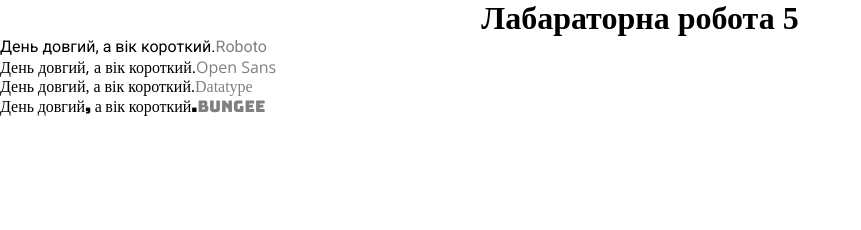
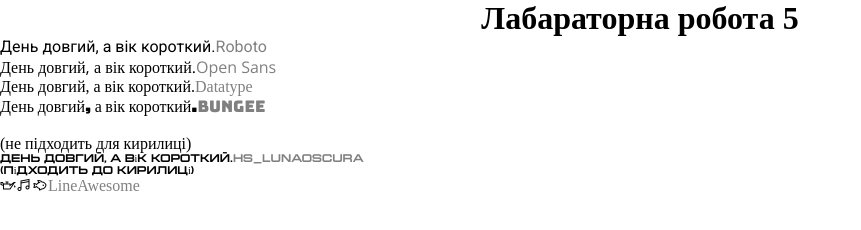
Before and after one commit to Michael32034/college-homework, a plain HTML site: page laboratory_5/index.html in a window 1280 px wide. Shown: the whole page, without its empty margins (0-861 px from the left). Drawn offline with nearby package versions, Linux system fonts and the light colour scheme; a web font is replaced by a local one.

Commit message:
Add more font

```diff
--- a/laboratory_5/index.css
+++ b/laboratory_5/index.css
@@ -1,3 +1,8 @@
+@font-face {
+  font-family: "HS_LunaObscura";
+  src: url("./hs_lunaobscura/HS_LunaObscura.ttf");
+}
+
 * {
   margin: 0;
   padding: 0;
@@ -27,3 +32,8 @@
 #bungee {
   font-family: "Bungee";
 }
+
+#lunaoscura {
+  font-family: "HS_LunaObscura";
+  font-size: 10px;
+}
--- a/laboratory_5/index.html
+++ b/laboratory_5/index.html
@@ -6,6 +6,7 @@
   <link rel="preconnect" href="https://fonts.googleapis.com">
   <link rel="preconnect" href="https://fonts.gstatic.com" crossorigin>
   <link href="https://fonts.googleapis.com/css2?family=Bungee&family=Datatype:wght@100..900&family=Open+Sans:ital,wght@0,300..800;1,300..800&family=Roboto:ital,wght@0,100..900;1,100..900&display=swap" rel="stylesheet">
+  <link rel="stylesheet" href="https://maxst.icons8.com/vue-static/landings/line-awesome/line-awesome/1.3.0/css/line-awesome.min.css">
   <link rel="stylesheet" href="./index.css">
   <title>Лабараторна робота 5</title>
 </head>
@@ -17,7 +18,9 @@
     <div><p id="roboto">День довгий, а вік короткий.<span>Roboto</span></p></div>
     <div><p id="open-sans">День довгий, а вік короткий.<span>Open Sans</span></p></div>
     <div><p id="datatype">День довгий, а вік короткий.<span>Datatype</span></p></div>
-    <div><p id="bungee">День довгий, а вік короткий.<span>Bungee</span></p></div>
+    <div><p id="bungee">День довгий, а вік короткий.<span>Bungee</span></p><br>(не підходить для кирилиці)</div>
+    <div><p id="lunaoscura">День довгий, а вік короткий.<span>HS_LunaOscura</span><br>(підходить до кирилиці)</p></div>
+    <div><i class="las la-oil-can"></i><i class="las la-music"></i><i class="las la-fish"></i><span>LineAwesome</span></div>
   </main>
 </body>
 </html>
```
Also changed, not shown: laboratory_5/hs_lunaobscura/HS_LunaObscura.otf (added), laboratory_5/hs_lunaobscura/HS_LunaObscura.ttf (added), laboratory_5/hs_lunaobscura/HS_LunaObscura.woff2 (added), laboratory_5/hs_lunaobscura/LICENSE.txt (added), laboratory_5/hs_lunaobscura/readme.txt (added).
